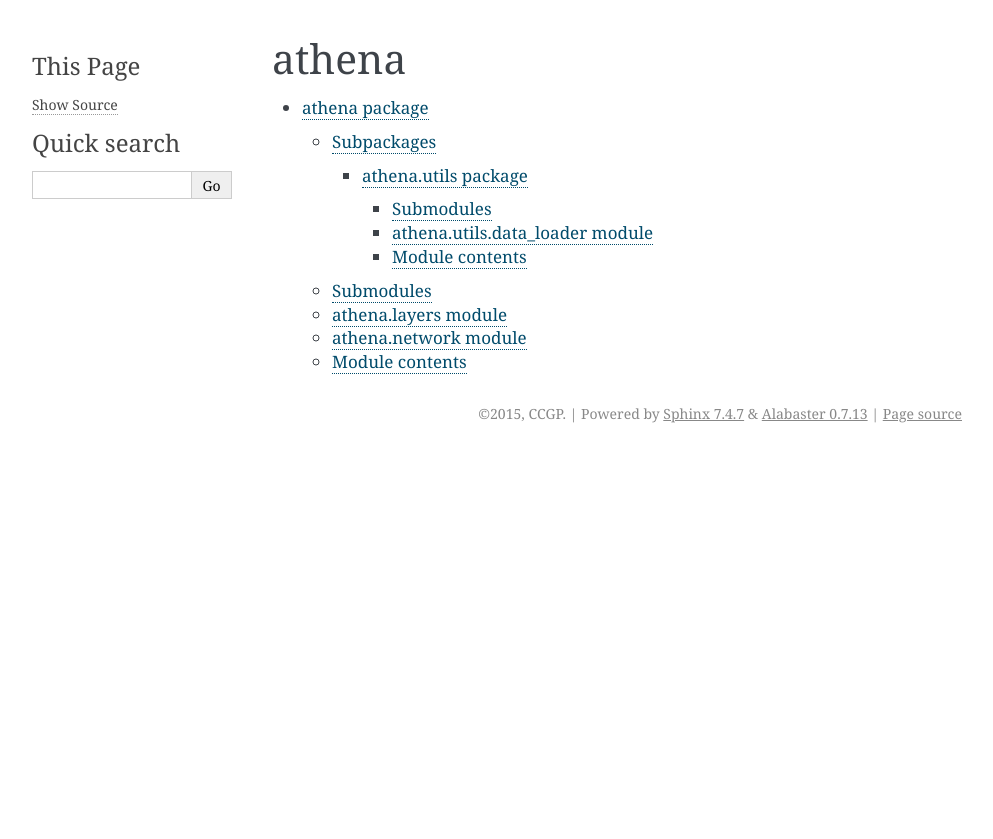
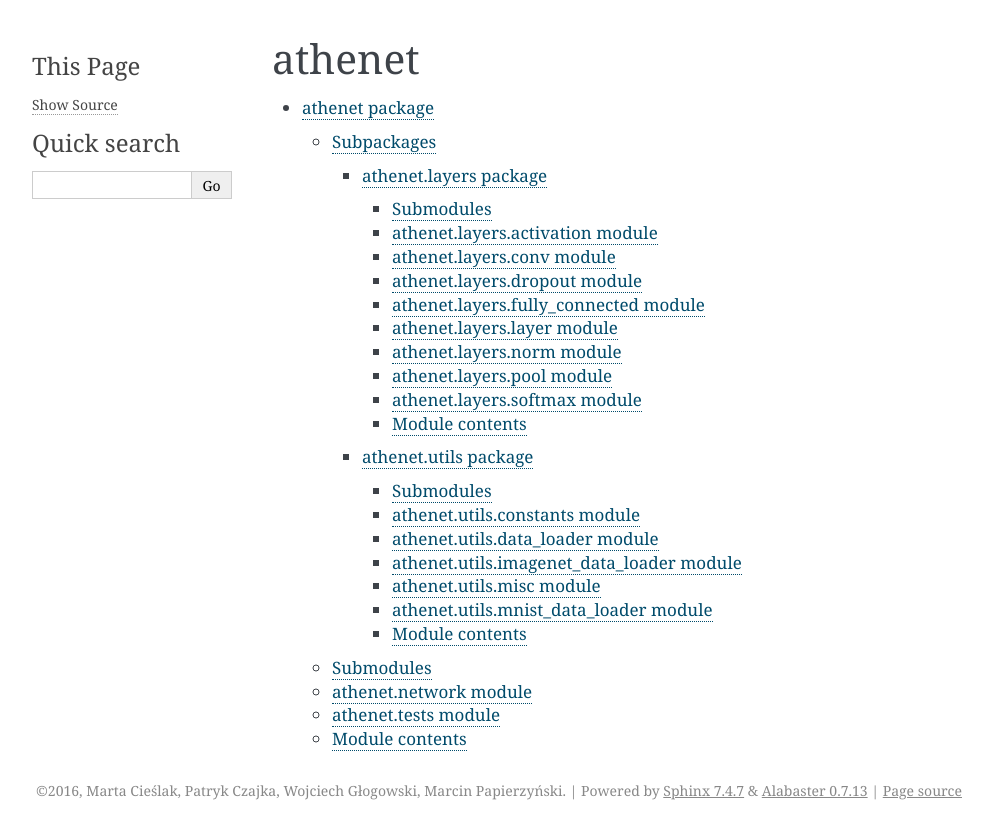
Before and after one commit to heurezjusz/Athenet, a Sphinx documentation site: the page built from docs/source/modules.rst, in a window 1280 px wide. Shown: the top 839 px of the page, without its empty margins (148-1141 px from the left). Built offline with Sphinx 7.4.7, drawn with Linux system fonts in a browser that asks for light colours; formulas are drawn with MathJax 3.

Commit message:
changed name of project in docs from 'Athena' to 'Athenet'

```diff
--- a/docs/source/athena.utils.rst
+++ /dev/null
@@ -1,22 +0,0 @@
-athena.utils package
-====================
-
-Submodules
-----------
-
-athena.utils.data_loader module
--------------------------------
-
-.. automodule:: athena.utils.data_loader
-    :members:
-    :undoc-members:
-    :show-inheritance:
-
-
-Module contents
----------------
-
-.. automodule:: athena.utils
-    :members:
-    :undoc-members:
-    :show-inheritance:
--- /dev/null
+++ b/docs/source/athenet.layers.rst
@@ -0,0 +1,78 @@
+athenet.layers package
+======================
+
+Submodules
+----------
+
+athenet.layers.activation module
+--------------------------------
+
+.. automodule:: athenet.layers.activation
+    :members:
+    :undoc-members:
+    :show-inheritance:
+
+athenet.layers.conv module
+--------------------------
+
+.. automodule:: athenet.layers.conv
+    :members:
+    :undoc-members:
+    :show-inheritance:
+
+athenet.layers.dropout module
+-----------------------------
+
+.. automodule:: athenet.layers.dropout
+    :members:
+    :undoc-members:
+    :show-inheritance:
+
+athenet.layers.fully_connected module
+-------------------------------------
+
+.. automodule:: athenet.layers.fully_connected
+    :members:
+    :undoc-members:
+    :show-inheritance:
+
+athenet.layers.layer module
+---------------------------
+
+.. automodule:: athenet.layers.layer
+    :members:
+    :undoc-members:
+    :show-inheritance:
+
+athenet.layers.norm module
+--------------------------
+
+.. automodule:: athenet.layers.norm
+    :members:
+    :undoc-members:
+    :show-inheritance:
+
+athenet.layers.pool module
+--------------------------
+
+.. automodule:: athenet.layers.pool
+    :members:
+    :undoc-members:
+    :show-inheritance:
+
+athenet.layers.softmax module
+-----------------------------
+
+.. automodule:: athenet.layers.softmax
+    :members:
+    :undoc-members:
+    :show-inheritance:
+
+
+Module contents
+---------------
+
+.. automodule:: athenet.layers
+    :members:
+    :undoc-members:
+    :show-inheritance:
--- a/docs/source/athena.rst
+++ b/docs/source/athenet.rst
@@ -1,28 +1,29 @@
-athena package
-==============
+athenet package
+===============
 
 Subpackages
 -----------
 
 .. toctree::
 
-    athena.utils
+    athenet.layers
+    athenet.utils
 
 Submodules
 ----------
 
-athena.layers module
---------------------
+athenet.network module
+----------------------
 
-.. automodule:: athena.layers
+.. automodule:: athenet.network
     :members:
     :undoc-members:
     :show-inheritance:
 
-athena.network module
----------------------
+athenet.tests module
+--------------------
 
-.. automodule:: athena.network
+.. automodule:: athenet.tests
     :members:
     :undoc-members:
     :show-inheritance:
@@ -31,7 +32,7 @@ athena.network module
 Module contents
 ---------------
 
-.. automodule:: athena
+.. automodule:: athenet
     :members:
     :undoc-members:
     :show-inheritance:
--- /dev/null
+++ b/docs/source/athenet.utils.rst
@@ -0,0 +1,54 @@
+athenet.utils package
+=====================
+
+Submodules
+----------
+
+athenet.utils.constants module
+------------------------------
+
+.. automodule:: athenet.utils.constants
+    :members:
+    :undoc-members:
+    :show-inheritance:
+
+athenet.utils.data_loader module
+--------------------------------
+
+.. automodule:: athenet.utils.data_loader
+    :members:
+    :undoc-members:
+    :show-inheritance:
+
+athenet.utils.imagenet_data_loader module
+-----------------------------------------
+
+.. automodule:: athenet.utils.imagenet_data_loader
+    :members:
+    :undoc-members:
+    :show-inheritance:
+
+athenet.utils.misc module
+-------------------------
+
+.. automodule:: athenet.utils.misc
+    :members:
+    :undoc-members:
+    :show-inheritance:
+
+athenet.utils.mnist_data_loader module
+--------------------------------------
+
+.. automodule:: athenet.utils.mnist_data_loader
+    :members:
+    :undoc-members:
+    :show-inheritance:
+
+
+Module contents
+---------------
+
+.. automodule:: athenet.utils
+    :members:
+    :undoc-members:
+    :show-inheritance:
--- a/docs/source/conf.py
+++ b/docs/source/conf.py
@@ -1,7 +1,7 @@
 # -*- coding: utf-8 -*-
 #
-# Athena documentation build configuration file, created by
-# sphinx-quickstart on Mon Dec 21 18:01:32 2015.
+# Athenet documentation build configuration file, created by
+# sphinx-quickstart on Thu Jan  7 09:45:55 2016.
 #
 # This file is execfile()d with the current directory set to its
 # containing dir.
@@ -55,18 +55,18 @@ source_suffix = '.rst'
 master_doc = 'index'
 
 # General information about the project.
-project = u'Athena'
-copyright = u'2015, CCGP'
-author = u'CCGP'
+project = u'Athenet'
+copyright = u'2016, Marta Cieślak, Patryk Czajka, Wojciech Głogowski, Marcin Papierzyński'
+author = u'Marta Cieślak, Patryk Czajka, Wojciech Głogowski, Marcin Papierzyński'
 
 # The version info for the project you're documenting, acts as replacement for
 # |version| and |release|, also used in various other places throughout the
 # built documents.
 #
 # The short X.Y version.
-version = '0.1'
+version = '0'
 # The full version, including alpha/beta/rc tags.
-release = '0.1'
+release = '0'
 
 # The language for content autogenerated by Sphinx. Refer to documentation
 # for a list of supported languages.
@@ -209,7 +209,7 @@ html_static_path = ['_static']
 #html_search_scorer = 'scorer.js'
 
 # Output file base name for HTML help builder.
-htmlhelp_basename = 'Athenadoc'
+htmlhelp_basename = 'Athenetdoc'
 
 # -- Options for LaTeX output ---------------------------------------------
 
@@ -231,8 +231,8 @@ latex_elements = {
 # (source start file, target name, title,
 #  author, documentclass [howto, manual, or own class]).
 latex_documents = [
-  (master_doc, 'Athena.tex', u'Athena Documentation',
-   u'CCGP', 'manual'),
+  (master_doc, 'Athenet.tex', u'Athenet Documentation',
+   u'Marta Cieślak, Patryk Czajka, Wojciech Głogowski, Marcin Papierzyński', 'manual'),
 ]
 
 # The name of an image file (relative to this directory) to place at the top of
@@ -261,7 +261,7 @@ latex_documents = [
 # One entry per manual page. List of tuples
 # (source start file, name, description, authors, manual section).
 man_pages = [
-    (master_doc, 'athena', u'Athena Documentation',
+    (master_doc, 'athenet', u'Athenet Documentation',
      [author], 1)
 ]
 
@@ -275,8 +275,8 @@ man_pages = [
 # (source start file, target name, title, author,
 #  dir menu entry, description, category)
 texinfo_documents = [
-  (master_doc, 'Athena', u'Athena Documentation',
-   author, 'Athena', 'One line description of project.',
+  (master_doc, 'Athenet', u'Athenet Documentation',
+   author, 'Athenet', 'One line description of project.',
    'Miscellaneous'),
 ]
 
@@ -293,75 +293,5 @@ texinfo_documents = [
 #texinfo_no_detailmenu = False
 
 
-# -- Options for Epub output ----------------------------------------------
-
-# Bibliographic Dublin Core info.
-epub_title = project
-epub_author = author
-epub_publisher = author
-epub_copyright = copyright
-
-# The basename for the epub file. It defaults to the project name.
-#epub_basename = project
-
-# The HTML theme for the epub output. Since the default themes are not optimized
-# for small screen space, using the same theme for HTML and epub output is
-# usually not wise. This defaults to 'epub', a theme designed to save visual
-# space.
-#epub_theme = 'epub'
-
-# The language of the text. It defaults to the language option
-# or 'en' if the language is not set.
-#epub_language = ''
-
-# The scheme of the identifier. Typical schemes are ISBN or URL.
-#epub_scheme = ''
-
-# The unique identifier of the text. This can be a ISBN number
-# or the project homepage.
-#epub_identifier = ''
-
-# A unique identification for the text.
-#epub_uid = ''
-
-# A tuple containing the cover image and cover page html template filenames.
-#epub_cover = ()
-
-# A sequence of (type, uri, title) tuples for the guide element of content.opf.
-#epub_guide = ()
-
-# HTML files that should be inserted before the pages created by sphinx.
-# The format is a list of tuples containing the path and title.
-#epub_pre_files = []
-
-# HTML files shat should be inserted after the pages created by sphinx.
-# The format is a list of tuples containing the path and title.
-#epub_post_files = []
-
-# A list of files that should not be packed into the epub file.
-epub_exclude_files = ['search.html']
-
-# The depth of the table of contents in toc.ncx.
-#epub_tocdepth = 3
-
-# Allow duplicate toc entries.
-#epub_tocdup = True
-
-# Choose between 'default' and 'includehidden'.
-#epub_tocscope = 'default'
-
-# Fix unsupported image types using the Pillow.
-#epub_fix_images = False
-
-# Scale large images.
-#epub_max_image_width = 0
-
-# How to display URL addresses: 'footnote', 'no', or 'inline'.
-#epub_show_urls = 'inline'
-
-# If false, no index is generated.
-#epub_use_index = True
-
-
 # Example configuration for intersphinx: refer to the Python standard library.
 intersphinx_mapping = {'https://docs.python.org/': None}
--- a/docs/source/modules.rst
+++ b/docs/source/modules.rst
@@ -1,7 +1,7 @@
-athena
-======
+athenet
+=======
 
 .. toctree::
    :maxdepth: 4
 
-   athena
+   athenet
```
Also changed, not shown: docs/source/index.rst (+4 -4 lines), docs/readme.txt (added), 3 other files.
